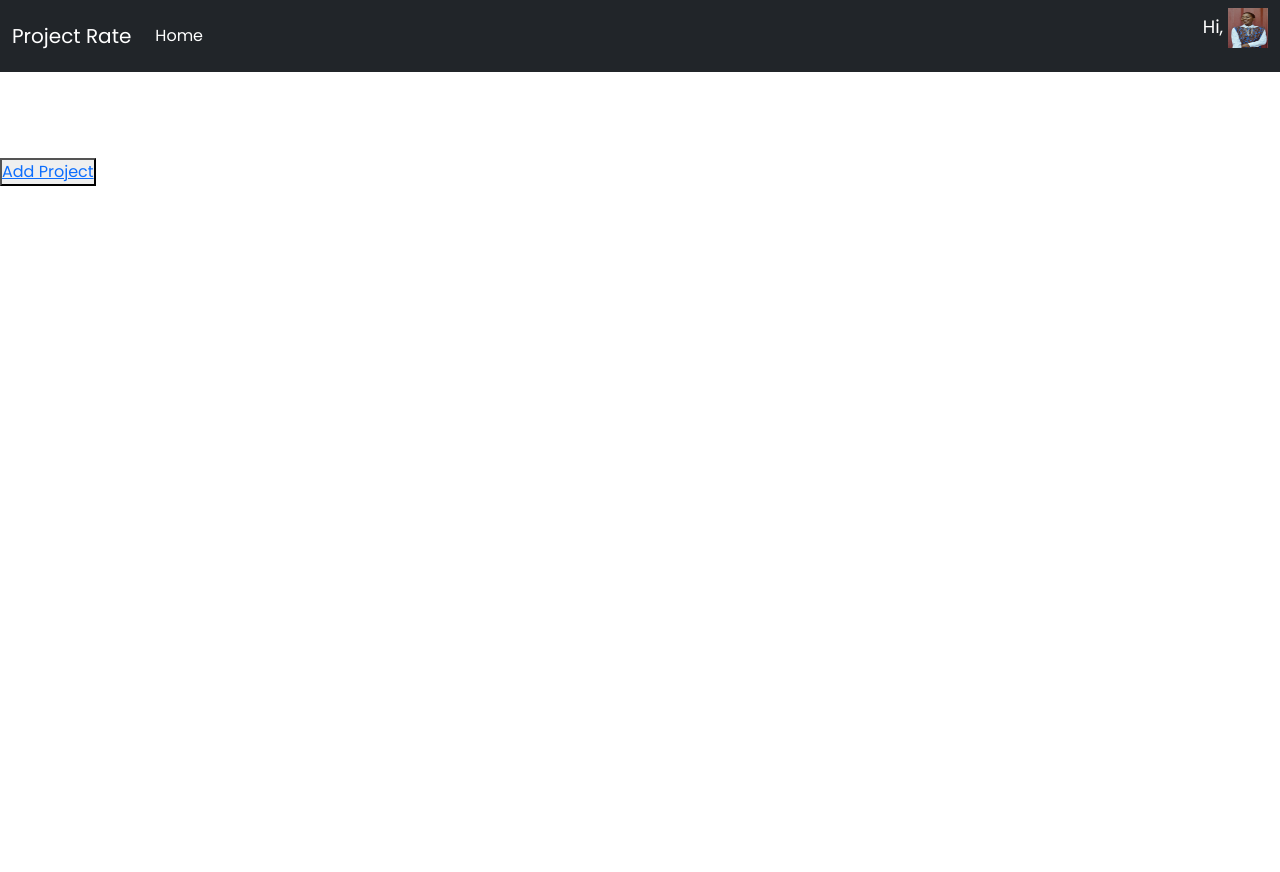
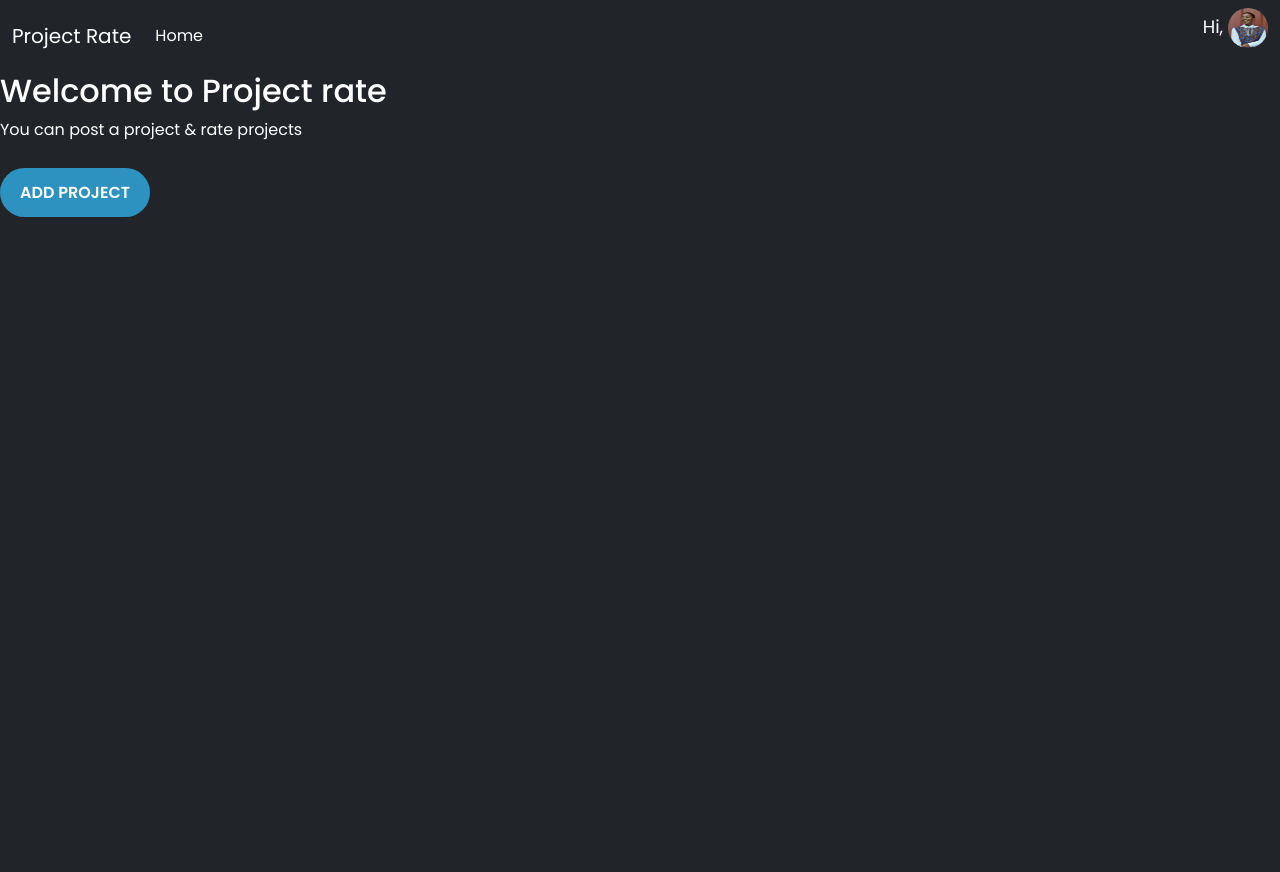
Before and after one commit to JoyChristine/Project-rate, a Django app: page / in a window 1280 px wide. Before the commit the page ends 186 px from the top, so only its background shows below. Run offline with Django 4.2, Linux system fonts and the light colour scheme; data that the repository does not hold is empty; some libraries are stand-ins or nearby versions.

Commit message:
add background color to body

```diff
--- a/static/css/styles.css
+++ b/static/css/styles.css
@@ -152,22 +152,15 @@
 
 }
 
-/* @media(max-width:570px) {
-    form {
-        padding: 0 1.5rem;
+@media(max-width:570px) {
+    .signin-signup {
+        width: 100%;
+        left: 50%;
+        top: 80%;
+        transform: translate(-50%, -100%);
+        transition: 1s 0.9s ease-in-out;
     }
-    .image {
-        display: none;
-    }
-    ontainer:before {
-        bottom: 72%;
-        left: 50%;
-    }
-    .container.sign-up-mode:before {
-        bottom: 30%;
-        left: 50%;
-    }
-} */
+}
 /* USER PROFILE */
 /* .profile-head {
     transform: translateY(5rem)
@@ -185,6 +178,7 @@
 }
 #card .card-body{
     background-color:#2d92c0;
+    height:20vw;
 }
 #cont{
     position: relative;
@@ -192,3 +186,78 @@
     max-width: 100%;
 
 }
+/* body */
+#body-row{
+    width:100%;
+    /* height:100vh; */
+
+    overflow: auto;
+    background-color: #212529;
+}
+#add-project{
+    width: 150px;
+    color: #d2d3d2;
+    background-color: #2d92c0;
+    border: none;
+    outline: none;
+    height: 49px;
+    border-radius: 49px;
+    text-transform: uppercase;
+    font-weight: 600;
+    margin: 10px 0;
+    cursor: pointer;
+    transition: 0.5s;
+}
+#add-project a {
+    text-decoration: none;
+    color:#fff;
+}
+.card-col{
+    display: flex;
+    flex-wrap: wrap;
+    width:23%;
+    /* overflow: auto; */
+}
+.card-col .h4 {
+    font-size:1vw;
+}
+
+.card-col .p{
+    font-size:0.4vw;
+}
+.card-col i{
+    font-size:0.9vw;
+}
+#container-profile{
+    width:100%;
+    background-color: #212529;
+    /* background-color: rgb(12, 14, 14); */
+}
+#home-container{
+    /* overflow:auto; */
+    /* width:100%; */
+   height:100vh;
+    background-color: #212529;
+}
+#prof-pic{
+    border-radius: 50%;
+}
+/* @media(max-width:570px) {
+    #body-row {
+        display:flex;
+        flex-wrap: wrap;
+    }
+} */
+
+/*  */
+#form-container{
+    overflow:hidden;
+}
+#form{
+    background-color: #2d92c0;
+    height:100vh;
+}
+#form h1{
+    /* color: #fff; */
+
+}
```
